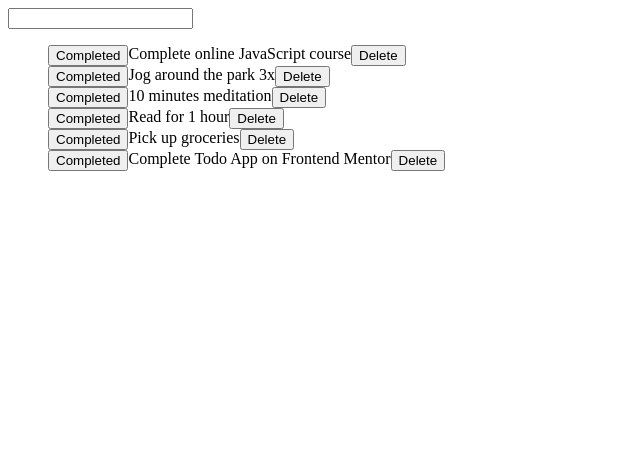
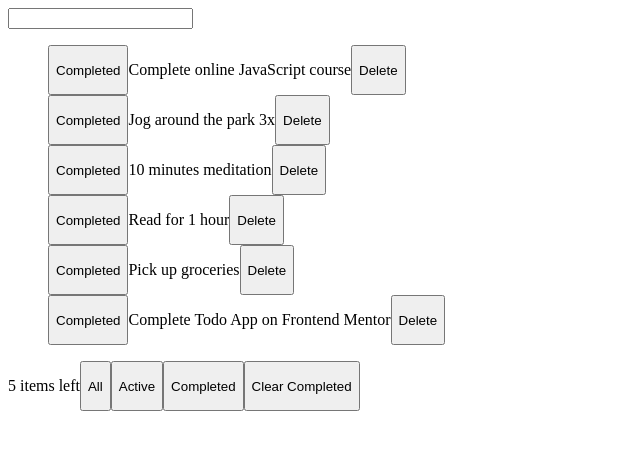
Before and after one commit to En-Jen/fm-todo-app, a React (Create React App) app: page / in a window 1280 px wide. Shown: the top 450 px of the page, without its empty margins (0-640 px from the left). Built offline with nearby package versions, Linux system fonts and the light colour scheme.

Commit message:
add todosFilter component

```diff
--- /dev/null
+++ b/src/App.js
@@ -0,0 +1,88 @@
+import React, { useState, useEffect } from 'react';
+import Form from './components/Form';
+import TodoList from './components/TodoList';
+import TodosFilter from './components/TodosFilter';
+
+const initialTodos = [
+	{
+		text: 'Complete online JavaScript course',
+		completed: true,
+		id: 1,
+	},
+	{
+		text: 'Jog around the park 3x',
+		completed: false,
+		id: 2,
+	},
+	{
+		text: '10 minutes meditation',
+		completed: false,
+		id: 3,
+	},
+	{
+		text: 'Read for 1 hour',
+		completed: false,
+		id: 4,
+	},
+	{
+		text: 'Pick up groceries',
+		completed: false,
+		id: 5,
+	},
+	{
+		text: 'Complete Todo App on Frontend Mentor',
+		completed: false,
+		id: 6,
+	},
+];
+
+const App = () => {
+	const [inputText, setInputText] = useState('');
+	const [todos, setTodos] = useState(initialTodos);
+	const [filterOption, setFilterOption] = useState('all');
+	const [filteredTodos, setFilteredTodos] = useState([]);
+
+	// Run every time user adds another todo or selects a different filterOption
+	useEffect(() => {
+		filterHandler();
+	}, [todos, filterOption]);
+
+	const filterHandler = () => {
+		switch (filterOption) {
+			case 'active':
+				setFilteredTodos(
+					todos.filter(todo => todo.completed === false)
+				);
+				break;
+			case 'completed':
+				setFilteredTodos(todos.filter(todo => todo.completed === true));
+				break;
+			default:
+				setFilteredTodos(todos);
+				break;
+		}
+	};
+
+	return (
+		<div>
+			<Form
+				todos={todos}
+				setTodos={setTodos}
+				inputText={inputText}
+				setInputText={setInputText}
+			/>
+			<TodoList
+				todos={todos}
+				setTodos={setTodos}
+				filteredTodos={filteredTodos}
+			/>
+			<TodosFilter
+				todos={todos}
+				setTodos={setTodos}
+				setFilterOption={setFilterOption}
+			/>
+		</div>
+	);
+};
+
+export default App;
--- a/src/components/App.js
+++ /dev/null
@@ -1,53 +0,0 @@
-import React, { useState } from 'react';
-import Form from './Form';
-import TodoList from './TodoList';
-
-const App = () => {
-	const [inputText, setInputText] = useState('');
-	const [todos, setTodos] = useState([
-		{
-			text: 'Complete online JavaScript course',
-			completed: true,
-			id: 1,
-		},
-		{
-			text: 'Jog around the park 3x',
-			completed: false,
-			id: 2,
-		},
-		{
-			text: '10 minutes meditation',
-			completed: false,
-			id: 3,
-		},
-		{
-			text: 'Read for 1 hour',
-			completed: false,
-			id: 4,
-		},
-		{
-			text: 'Pick up groceries',
-			completed: false,
-			id: 5,
-		},
-		{
-			text: 'Complete Todo App on Frontend Mentor',
-			completed: false,
-			id: 6,
-		},
-	]);
-
-	return (
-		<div>
-			<Form
-				todos={todos}
-				setTodos={setTodos}
-				inputText={inputText}
-				setInputText={setInputText}
-			/>
-			<TodoList todos={todos} setTodos={setTodos} />
-		</div>
-	);
-};
-
-export default App;
--- a/src/components/Todo.js
+++ b/src/components/Todo.js
@@ -1,13 +1,11 @@
 import React from 'react';
 import styled from 'styled-components';
 
-const TodoWrapper = styled.div`
+const TodoWrapper = styled.li`
 	display: flex;
 `;
 
-const TodoLi = styled.li`
-	list-style: none;
-`;
+const TodoText = styled.p``;
 
 const Todo = ({ todos, setTodos, todo }) => {
 	const completeTodoHandler = () => {
@@ -31,7 +29,7 @@ const Todo = ({ todos, setTodos, todo }) => {
 	return (
 		<TodoWrapper>
 			<button onClick={completeTodoHandler}>Completed</button>
-			<TodoLi>{todo.text}</TodoLi>
+			<TodoText>{todo.text}</TodoText>
 			<button onClick={deleteTodoHandler}>Delete</button>
 		</TodoWrapper>
 	);
--- a/src/components/TodoList.js
+++ b/src/components/TodoList.js
@@ -1,8 +1,8 @@
 import React from 'react';
 import Todo from './Todo';
 
-const TodoList = ({ todos, setTodos }) => {
-	const renderedTodos = todos.map(todo => {
+const TodoList = ({ todos, setTodos, filteredTodos }) => {
+	const renderedTodos = filteredTodos.map(todo => {
 		return <Todo todos={todos} setTodos={setTodos} todo={todo} />;
 	});
 
--- /dev/null
+++ b/src/components/TodosFilter.js
@@ -0,0 +1,36 @@
+import React from 'react';
+import styled from 'styled-components';
+
+const FilterWrapper = styled.div`
+	display: flex;
+`;
+
+const TodosFilter = ({ todos, setTodos, setFilterOption }) => {
+	const uncompletedTodos = todos.filter(todo => todo.completed === false);
+
+	const filterHandler = e => {
+		setFilterOption(e.target.dataset.option);
+	};
+
+	const clearCompletedHandler = () => {
+		setTodos(todos.filter(todo => todo.completed === false));
+	};
+
+	return (
+		<FilterWrapper>
+			<p>{uncompletedTodos.length} items left</p>
+			<button onClick={filterHandler} data-option="all">
+				All
+			</button>
+			<button onClick={filterHandler} data-option="active">
+				Active
+			</button>
+			<button onClick={filterHandler} data-option="completed">
+				Completed
+			</button>
+			<button onClick={clearCompletedHandler}>Clear Completed</button>
+		</FilterWrapper>
+	);
+};
+
+export default TodosFilter;
--- a/src/index.js
+++ b/src/index.js
@@ -1,5 +1,5 @@
 import React from 'react';
 import ReactDOM from 'react-dom';
-import App from './components/App';
+import App from './App';
 
 ReactDOM.render(<App />, document.querySelector('#root'));
```
Also changed, not shown: 1 other file (tests, documents, lock files or other folders).
